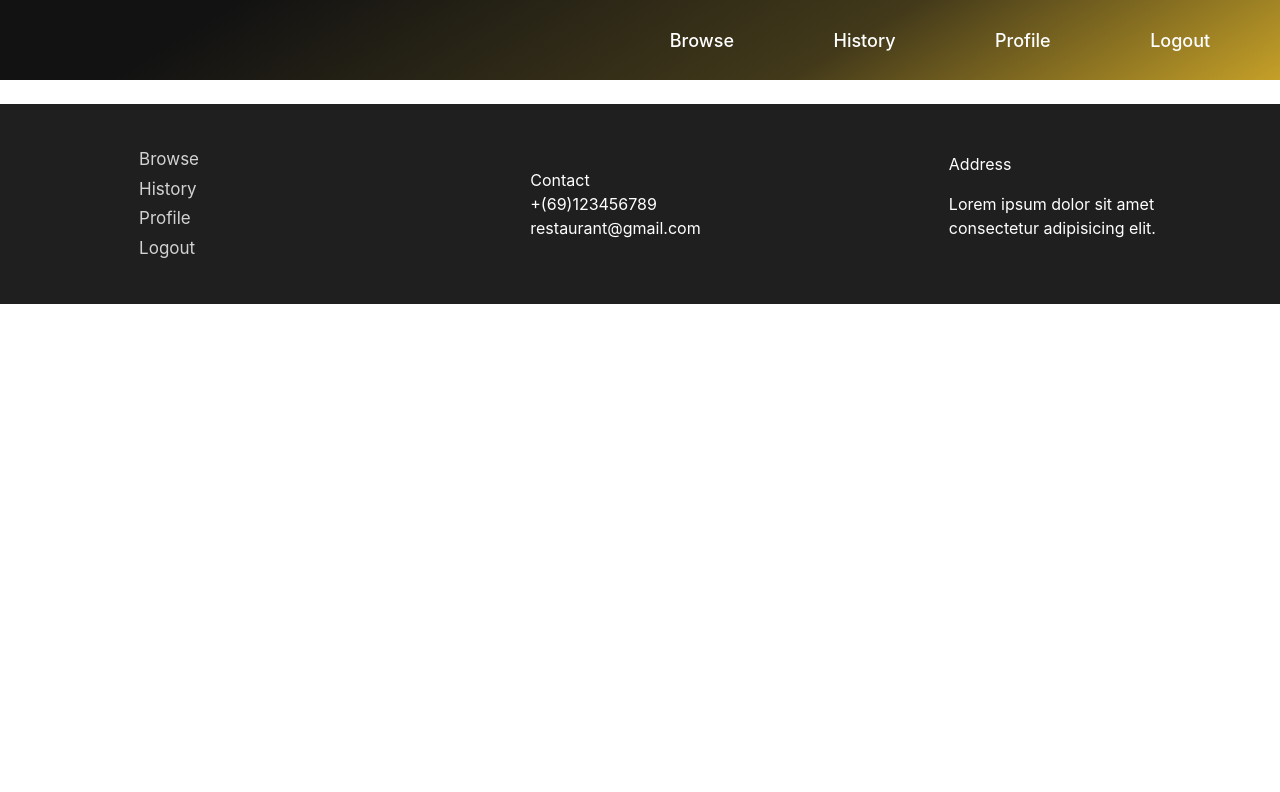
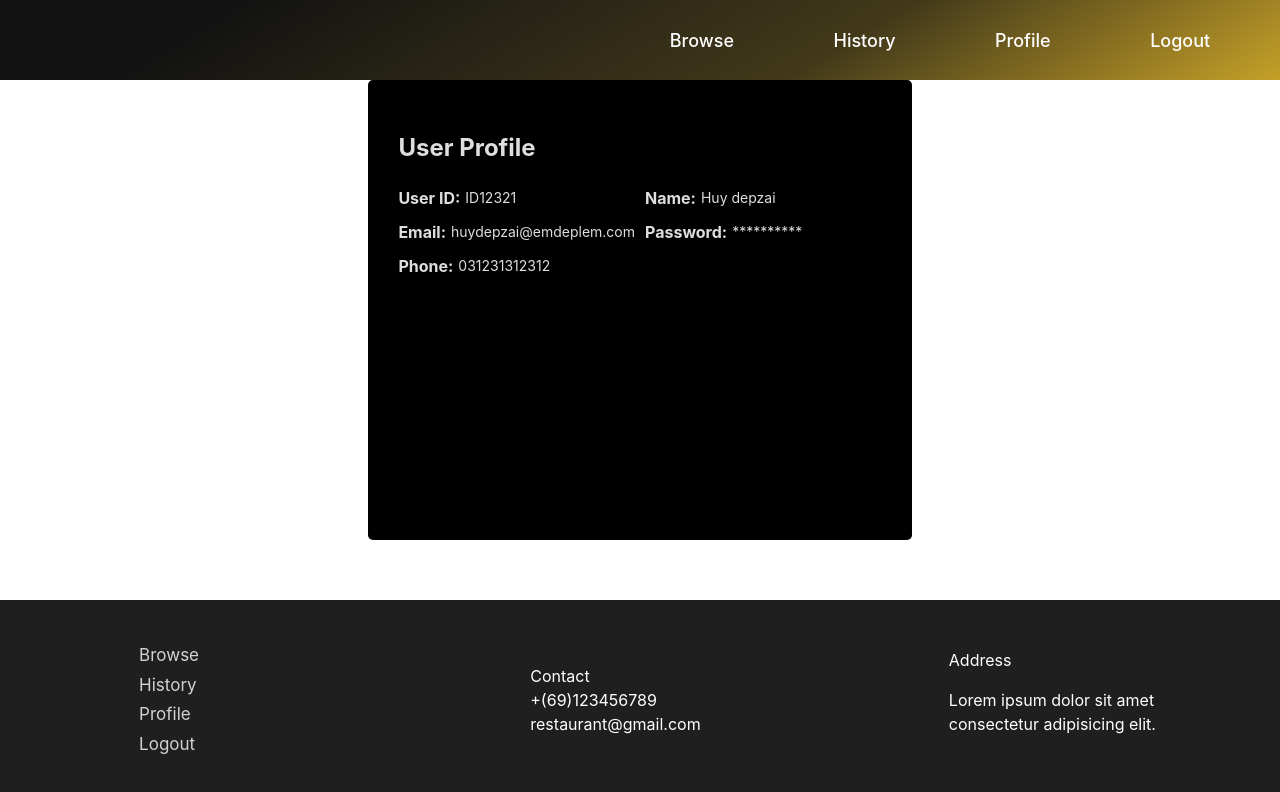
Before and after one commit to datbe2002/Table-Reservation, a React (Vite) app: page /profile/1 in a window 1280 px wide. Shown: the top 792 px of the page. Built offline with nearby package versions, Linux system fonts and the light colour scheme.

Commit message:
Userprofile

```diff
--- a/src/assets/css/index.scss
+++ b/src/assets/css/index.scss
@@ -50,6 +50,8 @@ body {
   width: 100%;
   height: 200px;
   background-color: #1f1f1f;
+  position: absolute;
+  bottom: 0;
   color: #ffffff;
   display: flex;
   flex-direction: row;
--- a/src/layouts/Footer/Footer.jsx
+++ b/src/layouts/Footer/Footer.jsx
@@ -19,7 +19,7 @@ const Footer = () => {
           </p>
         </div>
       </div>
-      <div>@copyright by restaurant name</div>
+      {/* <div>@copyright by restaurant name</div> */}
     </>
   );
 };
--- /dev/null
+++ b/src/pages/main/profile/Profile.css
@@ -0,0 +1,27 @@
+.user-profile {
+    background-color: #000000;
+    padding: 30px;
+    border-radius: 5px;
+    height: 400px;
+  }
+
+  .profile-info {
+    display: grid;
+    grid-template-columns: 1fr 1fr;
+    gap: 10px;
+    margin-top: 10px;
+  }
+
+  .field {
+    display: flex;
+    align-items: center;
+  }
+
+  label {
+    font-weight: bold;
+    margin-right: 5px;
+  }
+
+  span {
+    font-size: 14px;
+  }
--- /dev/null
+++ b/src/pages/main/profile/Profile.jsx
@@ -0,0 +1,36 @@
+import React from 'react';
+import './Profile.css'; // Import the custom CSS file for styling
+
+// const UserProfile = ({ userID, name, email, password, phone, role, status }) => {
+    const UserProfile = () => {
+
+  return (
+    <div className="user-profile">
+      <h2>User Profile</h2>
+      <div className="profile-info">
+        <div className="field">
+          <label>User ID:</label>
+          <span>ID12321</span>
+        </div>
+        <div className="field">
+          <label>Name:</label>
+          <span>Huy depzai</span>
+        </div>
+        <div className="field">
+          <label>Email:</label>
+          <span>huydepzai@emdeplem.com</span>
+        </div>
+        <div className="field">
+          <label>Password:</label>
+          <span>**********</span>
+        </div>
+        <div className="field">
+          <label>Phone:</label>
+          <span>031231312312</span>
+        </div>
+      </div>
+    </div>
+  );
+}
+
+export default UserProfile;
--- a/src/redux/store.js
+++ b/src/redux/store.js
@@ -20,7 +20,7 @@ const persistConfig = {
 };
 
 const rootReducer = combineReducers({
-  //   auth: authReducer,
+    // auth: authReducer,
 });
 
 const persistedReducer = persistReducer(persistConfig, rootReducer);
--- a/src/router/router.jsx
+++ b/src/router/router.jsx
@@ -6,6 +6,7 @@ import RegisterPage from "../pages/auth/register/RegisterPage";
 import PrivateRoute from "./PrivateRoute";
 import Dashboard from "../pages/main/dashboard/Dashboard";
 import TableList from "../pages/main/tablelist/TableList";
+import Profile from "../pages/main/profile/Profile"
 
 export default function Router() {
   const element = useRoutes([
@@ -33,8 +34,8 @@ export default function Router() {
         },
         {
           path: "/profile/:id",
-          element: <Dashboard />,
-          // element: <ProfileSetting />,
+          // element: <Dashboard />,
+          element: <Profile />,
         },
       ],
     },
```
